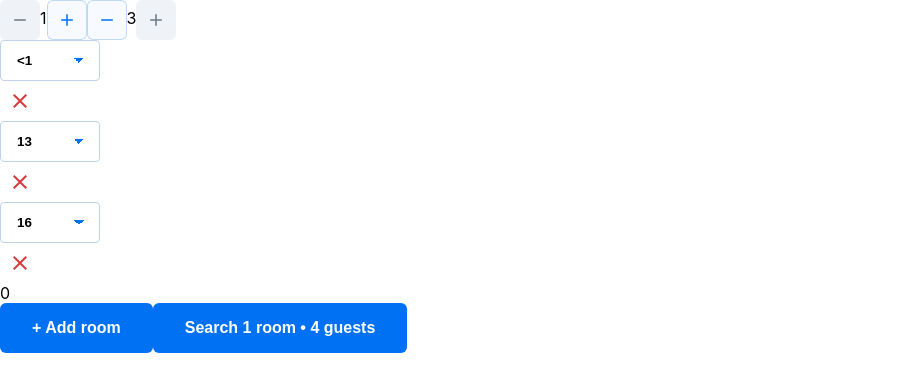
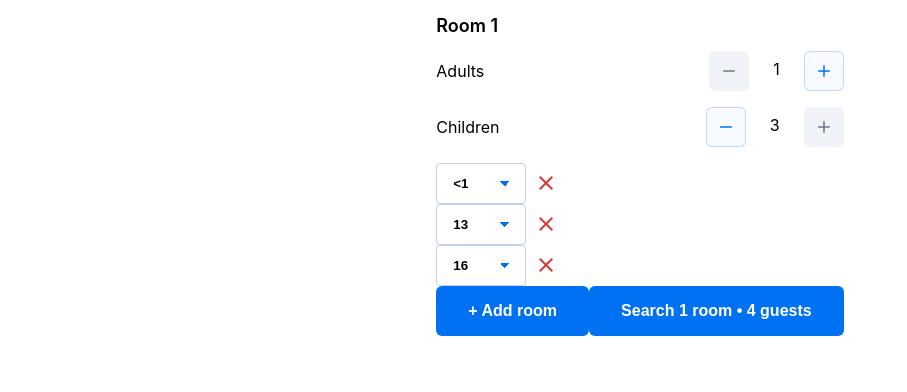
Before and after one commit to imteekay/frontend-challenges, a React (Create React App) app in the folder findhotel-frontend-assignment/: page / in a window 1280 px wide. Shown: the top 392 px of the page, without its empty margins (0-907 px from the left). Built offline with nearby package versions, Linux system fonts and the light colour scheme.

Commit message:
improve style

```diff
--- a/findhotel-frontend-assignment/src/components/GuestRoomOverlay/index.tsx
+++ b/findhotel-frontend-assignment/src/components/GuestRoomOverlay/index.tsx
@@ -1,8 +1,17 @@
 import { GuestRooms } from '../GuestRooms';
 import { GuestRoomsProvider } from '../../GuestRooms/contexts/GuestRoomsContext';
+import { css } from '@emotion/css';
+
+const overlayClassName = css`
+  display: flex;
+  justify-content: center;
+  align-items: center;
+`;
 
 export const GuestRoomOverlay = () => (
-  <GuestRoomsProvider guestRoomsString="1:0,13,16">
-    <GuestRooms />
-  </GuestRoomsProvider>
+  <div className={overlayClassName}>
+    <GuestRoomsProvider guestRoomsString="1:0,13,16">
+      <GuestRooms />
+    </GuestRoomsProvider>
+  </div>
 );
--- a/findhotel-frontend-assignment/src/components/GuestRooms/ChildrenSelect/index.tsx
+++ b/findhotel-frontend-assignment/src/components/GuestRooms/ChildrenSelect/index.tsx
@@ -10,7 +10,8 @@ type ChildrenSelectPropTypes = {
 const ageOptions = [...Array(18)];
 
 const selectWrapperClassName = css`
-  width: 100px;
+  width: 130px;
+  display: flex;
 `;
 
 const selectClassName = css`
--- a/findhotel-frontend-assignment/src/components/GuestRooms/GuestRoom/index.tsx
+++ b/findhotel-frontend-assignment/src/components/GuestRooms/GuestRoom/index.tsx
@@ -1,11 +1,31 @@
+import { css } from '@emotion/css';
 import { AdultsCountInput } from '../AdultsCountInput';
 import { ChildrenCountInput } from '../ChildrenCountInput';
 import { ChildrenSelect } from '../ChildrenSelect';
 
+const roomTitleClassName = css`
+  font-size: 18px;
+  font-weight: 600;
+`;
+
+const countInputClassName = css`
+  display: flex;
+  align-items: center;
+  justify-content: space-between;
+  margin-bottom: 16px;
+`;
+
 export const GuestRoom = ({ room = 'Room 1' }) => (
   <>
-    <AdultsCountInput room={room} />
-    <ChildrenCountInput room={room} />
+    <h2 className={roomTitleClassName}>{room}</h2>
+    <div className={countInputClassName}>
+      <span>Adults</span>
+      <AdultsCountInput room={room} />
+    </div>
+    <div className={countInputClassName}>
+      <span>Children</span>
+      <ChildrenCountInput room={room} />
+    </div>
     <ChildrenSelect room={room} />
   </>
 );
--- a/findhotel-frontend-assignment/src/components/GuestRooms/index.tsx
+++ b/findhotel-frontend-assignment/src/components/GuestRooms/index.tsx
@@ -13,19 +13,19 @@ export const GuestRooms = () => {
   };
 
   return (
-    <>
+    <div>
       {rooms.map((room, index) => (
         <div key={room}>
           <GuestRoom room={room} />
-          {index && (
+          {index ? (
             <Button variant="danger" onClick={removeRoomOnClick(room)}>
               Remove room
             </Button>
-          )}
+          ) : null}
         </div>
       ))}
       <Button onClick={addRoom}>+ Add room</Button>
       <SearchButton />
-    </>
+    </div>
   );
 };
--- a/findhotel-frontend-assignment/src/components/NumberInput/index.tsx
+++ b/findhotel-frontend-assignment/src/components/NumberInput/index.tsx
@@ -23,13 +23,14 @@ export const NumberInput = ({
   const increaseButtonVariant = isIncreaseDisabled ? 'disabled' : 'secondary';
 
   return (
-    <>
+    <div>
       <Button
         disabled={isDecreaseDisabled}
         onClick={decreaseNumber}
         variant={decreaseButtonVariant}
         className={css`
           padding: 8px;
+          margin-right: 24px;
         `}
       >
         <MinusIcon />
@@ -41,10 +42,11 @@ export const NumberInput = ({
         variant={increaseButtonVariant}
         className={css`
           padding: 8px;
+          margin-left: 24px;
         `}
       >
         <PlusIcon />
       </Button>
-    </>
+    </div>
   );
 };
```
